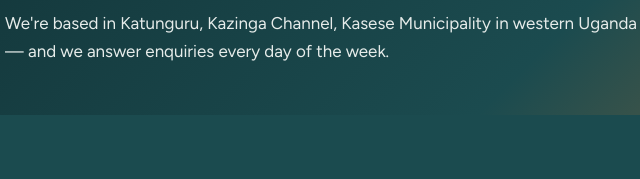
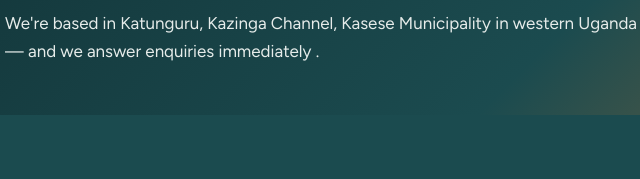
Before and after one commit to khuzaifah812/clients, a plain HTML site: page qets/contact.html in a window 1280 px wide. Shown: the part 253-432 px from the top of the page, 308-948 px from the left. Drawn offline with nearby package versions, Linux system fonts and the light colour scheme.

Commit message:
Client enjoys the website

```diff
--- a/qets/contact.html
+++ b/qets/contact.html
@@ -38,7 +38,7 @@
  <div class="wrap">
   <span class="crumb"><a href="index.html">Home</a> / Contact</span>
   <h1>Talk to us</h1>
-  <p>We're based in Katunguru, Kazinga Channel, Kasese Municipality in western Uganda — and we answer enquiries every day of the week.</p>
+  <p>We're based in Katunguru, Kazinga Channel, Kasese Municipality in western Uganda — and we answer enquiries immediately .</p>
  </div>
 </div>
 
```
